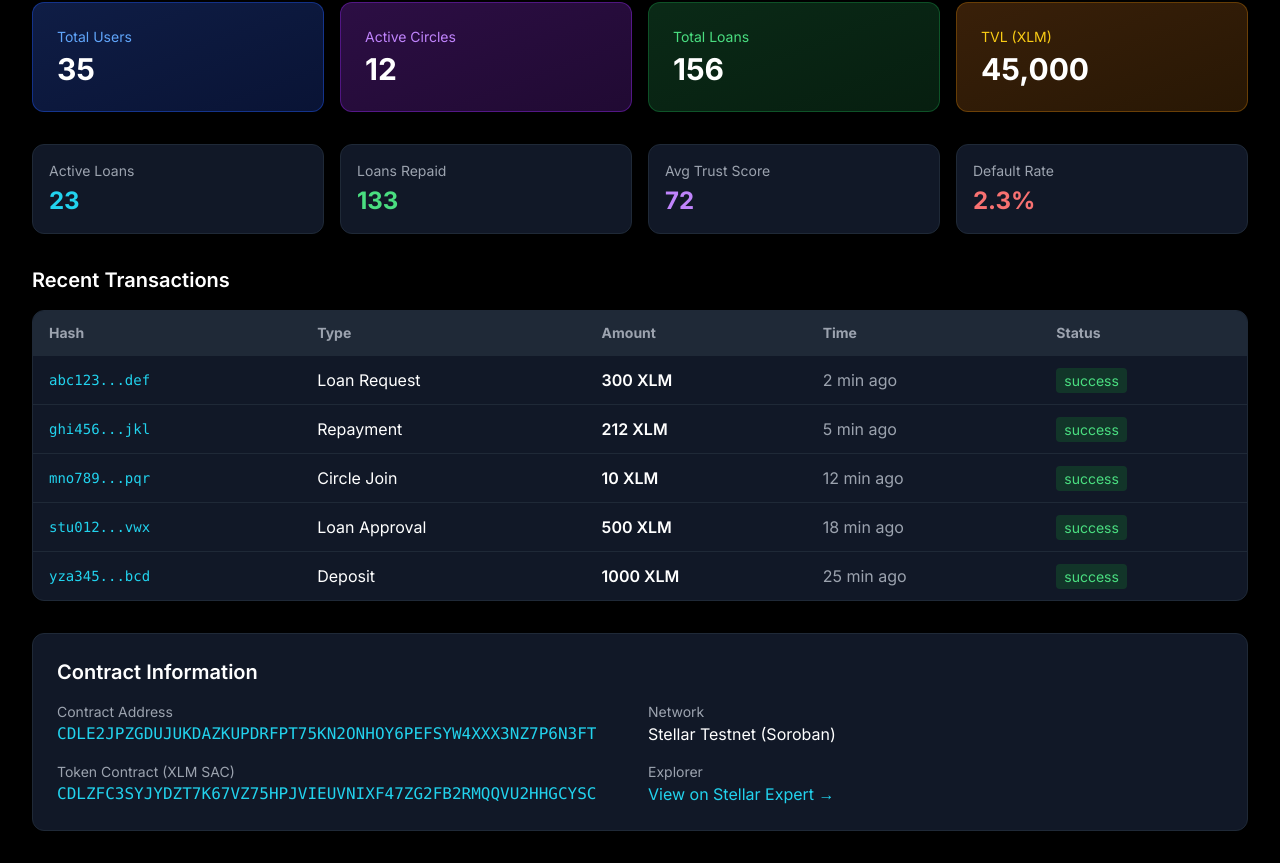
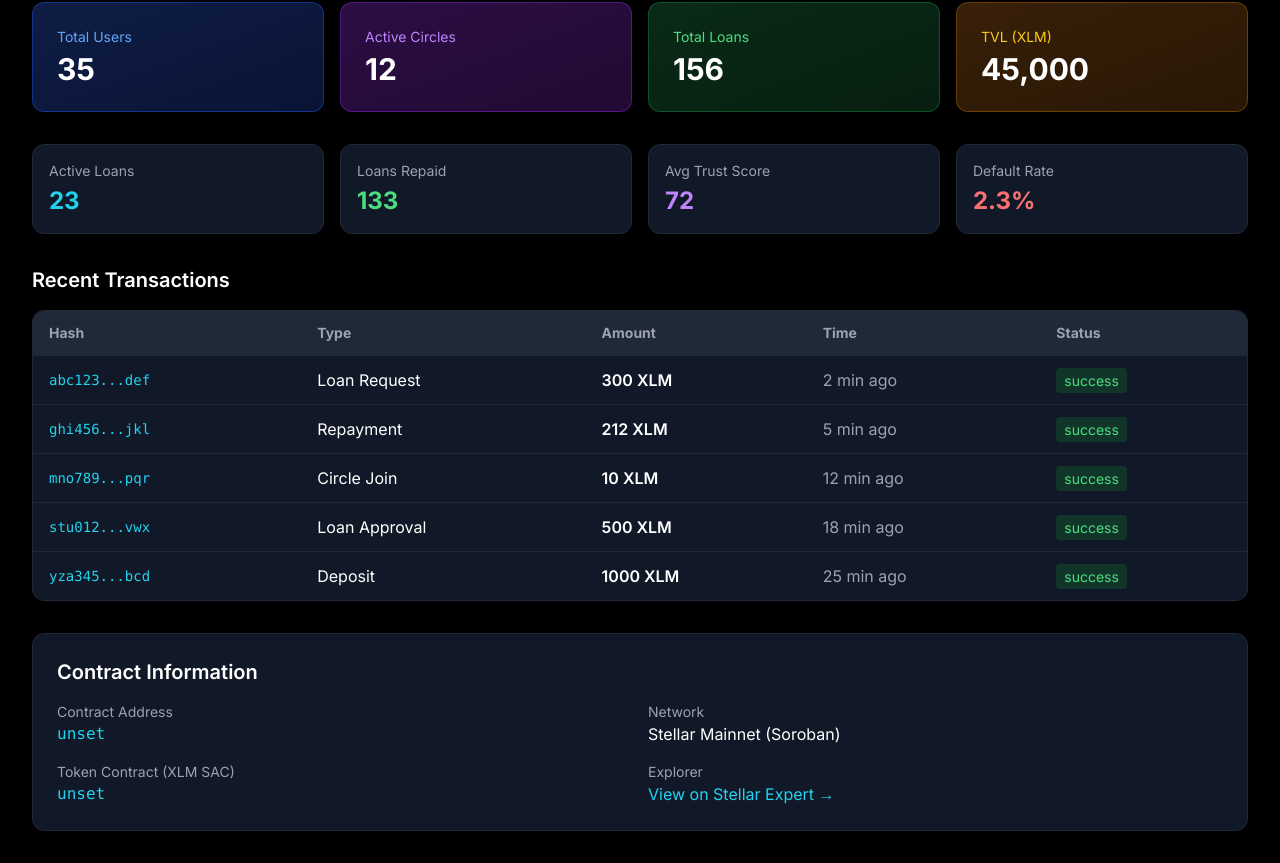
Before and after one commit to SamyaDeb/Zentra, a Next.js app: page /monitoring in a window 1280 px wide. Shown: the part 300-1163 px from the top of the page. Built offline with nearby package versions, Linux system fonts and the light colour scheme; no server answers.

Commit message:
Connect monitoring and wallet UI to active network

```diff
--- a/app/monitoring/page.tsx
+++ b/app/monitoring/page.tsx
@@ -1,6 +1,7 @@
 'use client';
 
 import { useState, useEffect } from 'react';
+import { CONTRACT_CONFIG, CURRENT_NETWORK } from '../../config/stellarConfig';
 
 interface MetricData {
   totalLoans: number;
@@ -174,20 +175,20 @@ export default function MonitoringDashboard() {
           <div className="grid grid-cols-1 md:grid-cols-2 gap-4">
             <div>
               <p className="text-gray-400 text-sm">Contract Address</p>
-              <p className="font-mono text-cyan-400 break-all">CDLE2JPZGDUJUKDAZKUPDRFPT75KN2ONHOY6PEFSYW4XXX3NZ7P6N3FT</p>
+              <p className="font-mono text-cyan-400 break-all">{CONTRACT_CONFIG.contractId}</p>
             </div>
             <div>
               <p className="text-gray-400 text-sm">Network</p>
-              <p className="text-white">Stellar Testnet (Soroban)</p>
+                <p className="text-white">{CURRENT_NETWORK === 'mainnet' ? 'Stellar Mainnet (Soroban)' : 'Stellar Testnet (Soroban)'}</p>
             </div>
             <div>
               <p className="text-gray-400 text-sm">Token Contract (XLM SAC)</p>
-              <p className="font-mono text-cyan-400 break-all">CDLZFC3SYJYDZT7K67VZ75HPJVIEUVNIXF47ZG2FB2RMQQVU2HHGCYSC</p>
+              <p className="font-mono text-cyan-400 break-all">{CONTRACT_CONFIG.nativeTokenId}</p>
             </div>
             <div>
               <p className="text-gray-400 text-sm">Explorer</p>
               <a
-                href="https://stellar.expert/explorer/testnet/contract/CDLE2JPZGDUJUKDAZKUPDRFPT75KN2ONHOY6PEFSYW4XXX3NZ7P6N3FT"
+                href={`https://stellar.expert/explorer/${CURRENT_NETWORK === 'mainnet' ? 'public' : 'testnet'}/contract/${CONTRACT_CONFIG.contractId}`}
                 target="_blank"
                 className="text-cyan-400 hover:underline"
               >
--- a/components/WalletModal.tsx
+++ b/components/WalletModal.tsx
@@ -1,6 +1,7 @@
 'use client';
 
 import { useState, useEffect } from 'react';
+import { CURRENT_NETWORK } from '../config/stellarConfig';
 
 interface WalletModalProps {
   isOpen: boolean;
@@ -232,7 +233,7 @@ export default function WalletModal({
           <div className="px-6 py-3 bg-white/[0.02] border-t border-white/5">
             <div className="flex items-center justify-center gap-2">
               <div className="w-2 h-2 bg-green-400 rounded-full animate-pulse"></div>
-              <span className="text-white/40 text-xs">Stellar Testnet</span>
+              <span className="text-white/40 text-xs">{CURRENT_NETWORK === 'mainnet' ? 'Stellar Mainnet' : 'Stellar Testnet'}</span>
             </div>
           </div>
         </div>
--- a/src/lib/stellar.ts
+++ b/src/lib/stellar.ts
@@ -2,7 +2,7 @@
  * Stellar Contract Client for Zentra TrustCircles
  *
  * This module provides functions to interact with the TrustCircles
- * Soroban smart contract on Stellar (Contract ID: CDLE2JPZGDUJUKDAZKUPDRFPT75KN2ONHOY6PEFSYW4XXX3NZ7P6N3FT).
+ * Soroban smart contract on Stellar (configured mainnet deployment by default).
  *
  * CONTRACT FUNCTION MAPPING (lib.rs → stellar.ts):
  * ─────────────────────────────────────────────────
```
